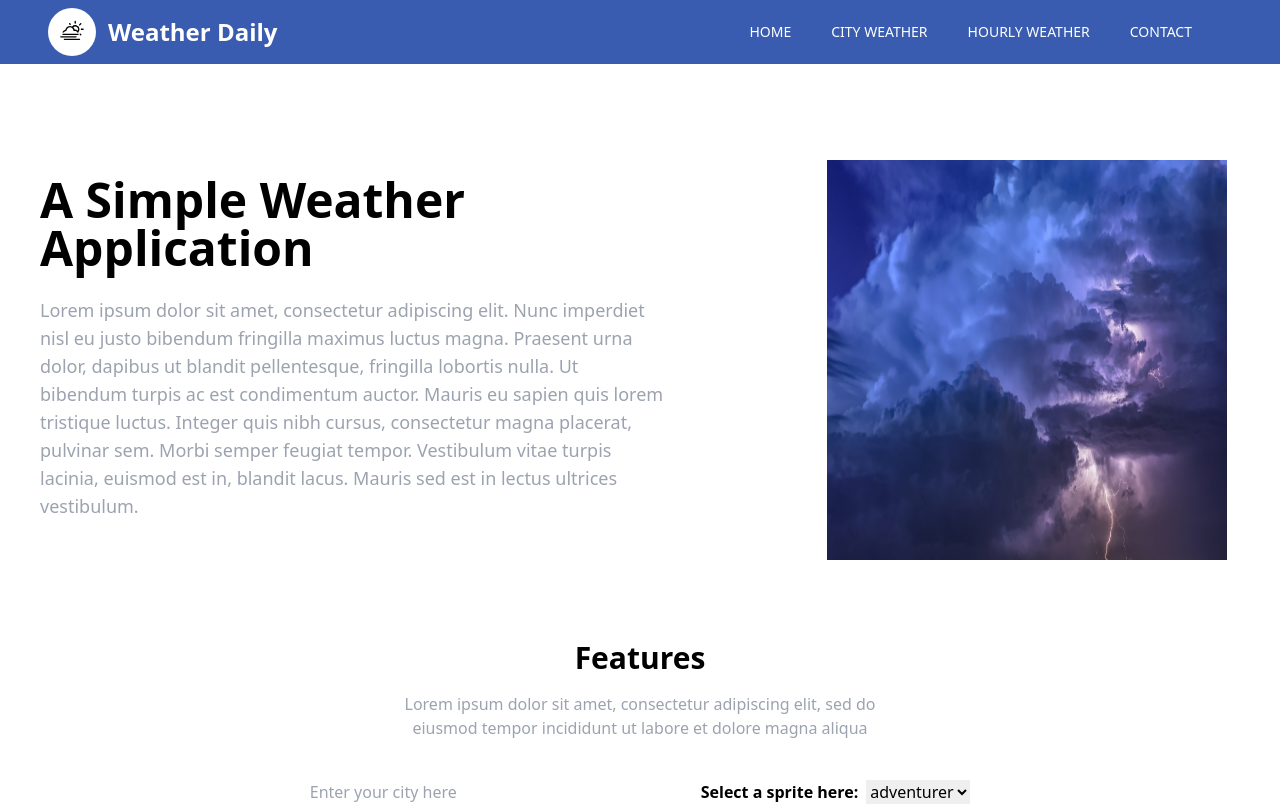
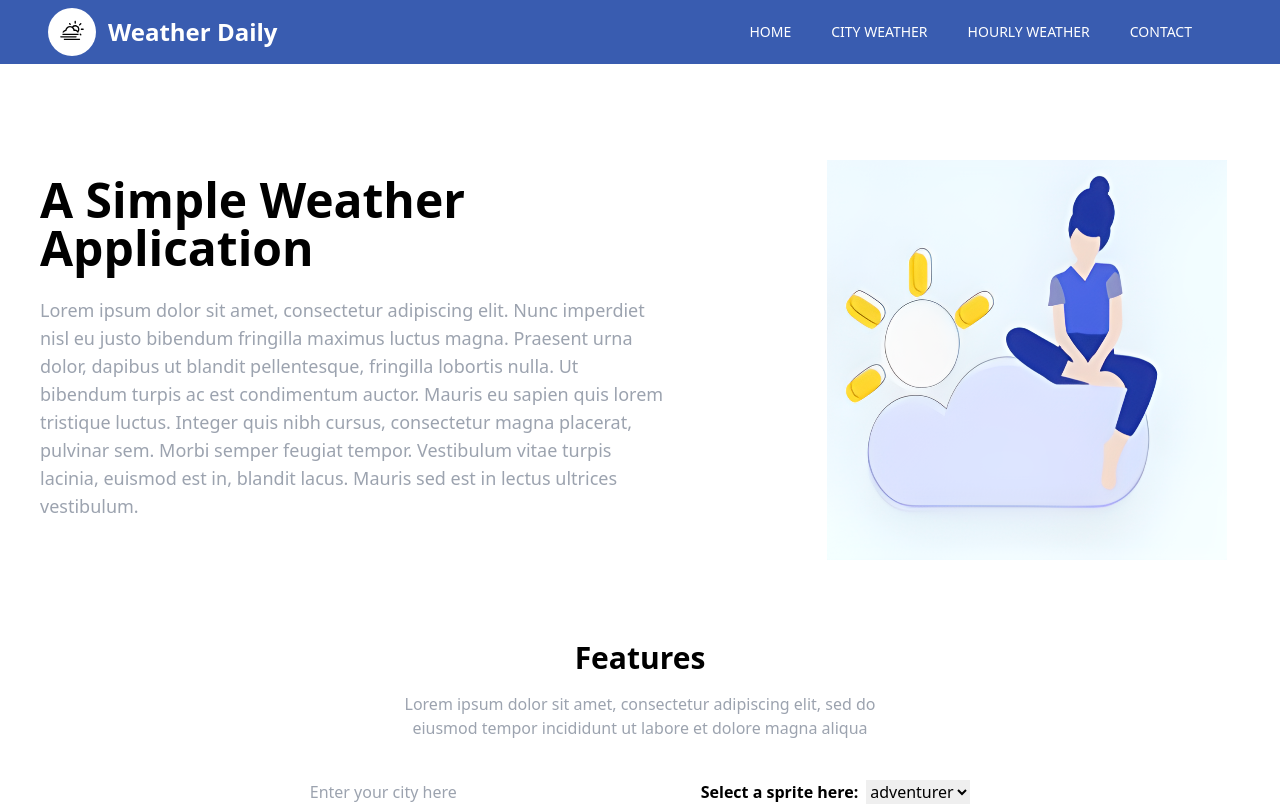
Before and after one commit to 6-afrika/mini_project_3_team_3, a Next.js app: page / in a window 1280 px wide. Shown: the top 804 px of the page. Built offline with nearby package versions, Linux system fonts and the light colour scheme.

Commit message:
Main image Edited

```diff
--- a/components/Hero.jsx
+++ b/components/Hero.jsx
@@ -1,5 +1,5 @@
 import React from 'react'
-import MainImage from '../public/assets/MainImage.png'
+import MainImage from '../public/assets/main-image.png'
 import Image from 'next/image'
 
 const Hero = () => {
@@ -18,8 +18,8 @@ const Hero = () => {
                     </p>
 
                 </div>
-                <div className="flex justify-center flex-1 mb-10 md:mb-16 lg:mb-0 mr-[-60px]">
-                    <Image src={MainImage} width={400} height={400} alt="" />
+                <div className="flex justify-center rounded-md flex-1 mb-10 md:mb-16 lg:mb-0 mr-[-60px]">
+                    <Image className="" src={MainImage} width={400} height={400} alt="" />
                 </div>
             </div>
 
```
Also changed, not shown: public/assets/main-image.png (added).
